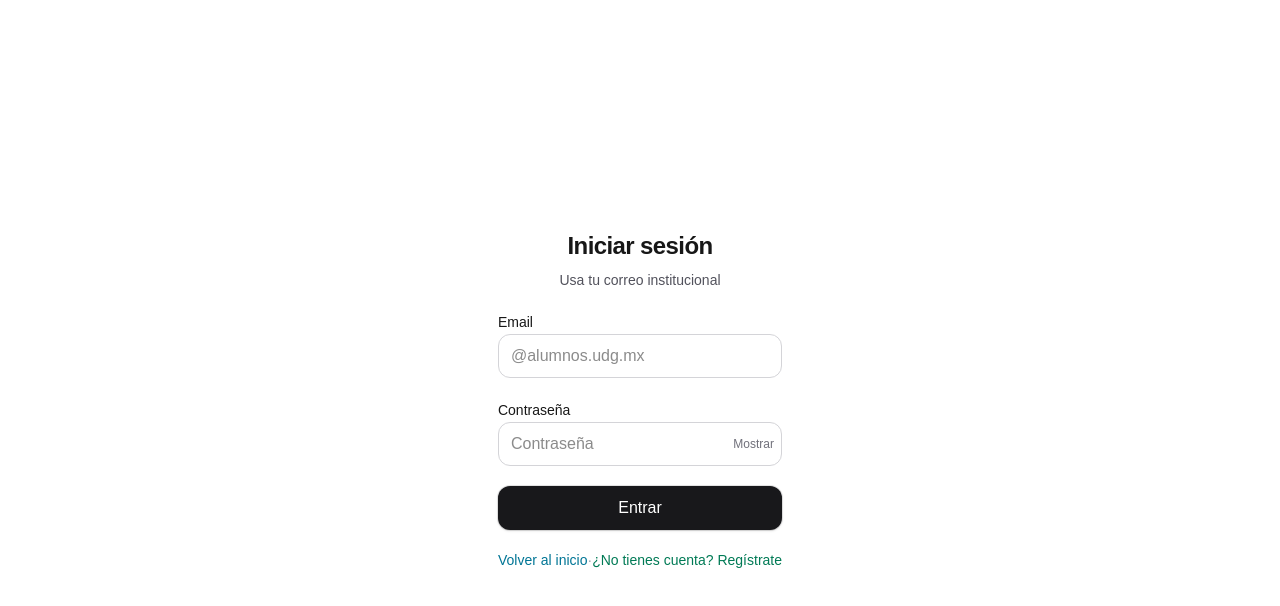
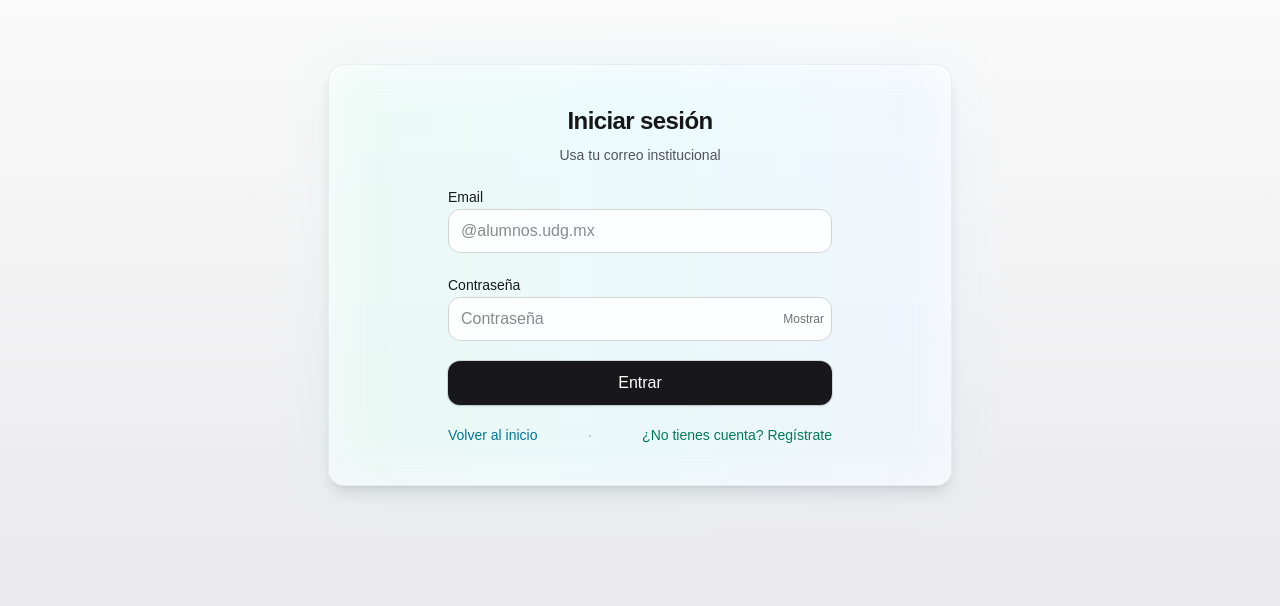
Before and after one commit to Arxxh/Liga_CUT, a Next.js app in the folder web/: page /auth/login in a window 1280 px wide. Shown: the top 606 px of the page. Built offline with nearby package versions, Linux system fonts and the light colour scheme.

Commit message:
upd: importamos en el page el componente y colocamos algunos valores y exportamos el componente

```diff
--- a/web/src/app/auth/login/page.tsx
+++ b/web/src/app/auth/login/page.tsx
@@ -2,8 +2,15 @@ import LoginForm from "./LoginForm";
 
 export default function LoginPage() {
     return (
-        <main className="min-h-screen grid place-items-center p-6">
-            <LoginForm />
+        <main className="min-h-screen bg-gradient-to-b from-zinc-50 to-zinc-200 dark:from-zinc-900 dark:to-black">
+            <div className="max-w-2xl mx-auto px-6 py-16">
+                <section className="relative rounded-2xl border border-zinc-200/60 dark:border-white/10 bg-white/70 dark:bg-white/5 backdrop-blur-md shadow-lg">
+                    <div className="pointer-events-none absolute inset-0 rounded-2xl bg-gradient-to-r from-emerald-300/10 via-cyan-300/10 to-blue-300/10 blur-xl" />
+                    <div className="relative p-8 sm:p-10">
+                        <LoginForm />
+                    </div>
+                </section>
+            </div>
         </main>
     );
 }
```
